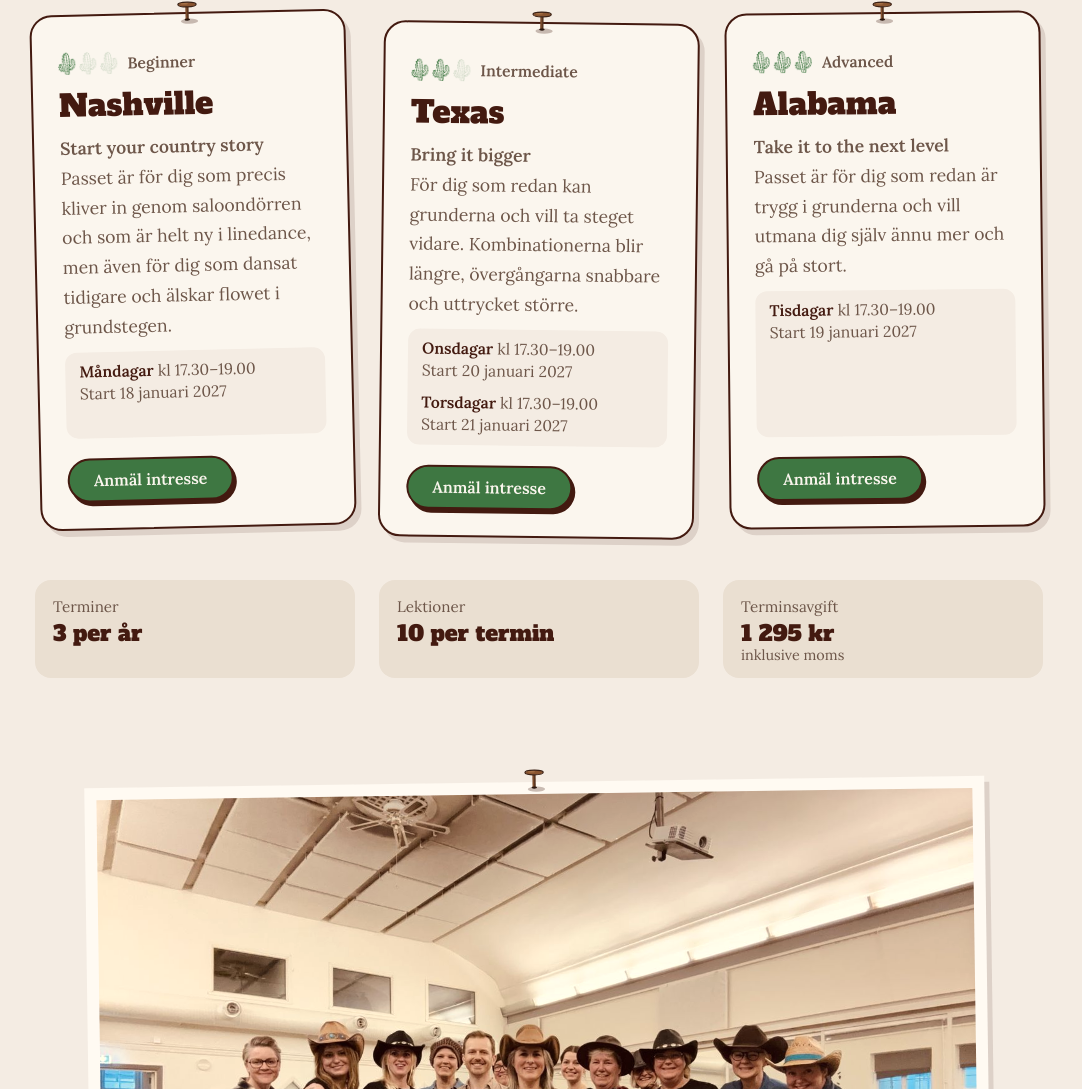
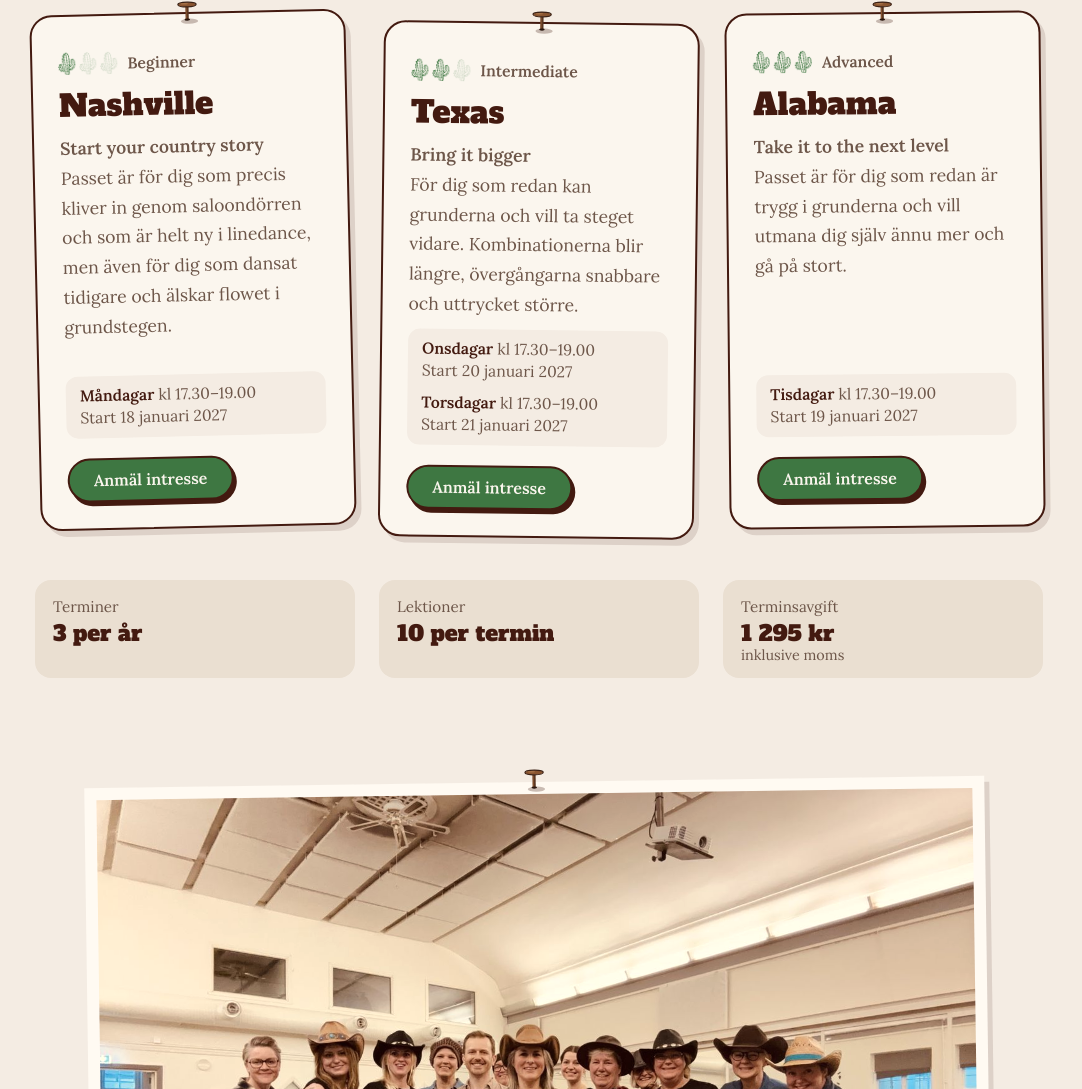
Before and after one commit to MikkiTrash/jointheline-site, a plain HTML site: page index.html in a window 1280 px wide. Shown: the part 1549-2638 px from the top of the page, without its empty margins (101-1183 px from the left). Drawn offline with Linux system fonts and the light colour scheme; no server answers.

Commit message:
Tidsrutorna på kurskorten växer inte längre i höjd
Co-Authored-By: Claude Sonnet 5.5 <noreply@anthropic.com>
Claude-Session: https://claude.ai/code/session_01VimroLVmMCcRmQWrmgiJzy

```diff
--- a/index.html
+++ b/index.html
@@ -118,6 +118,7 @@
   .poster h3 { font-size: 1.9rem; margin: 2px 0 0; }
   .poster p { margin: 0; flex: 1; }
   .when { margin: 6px 0 0; padding: 9px 14px; background: var(--bg); border-radius: 12px; font-size: .98rem; line-height: 1.4; color: var(--ink-2); }
+  .poster p.when { flex: none; }
   .when b { color: var(--ink); }
   .poster .btn { align-self: flex-start; margin-top: 10px; padding: 10px 24px; font-size: 1rem; }
 
```
